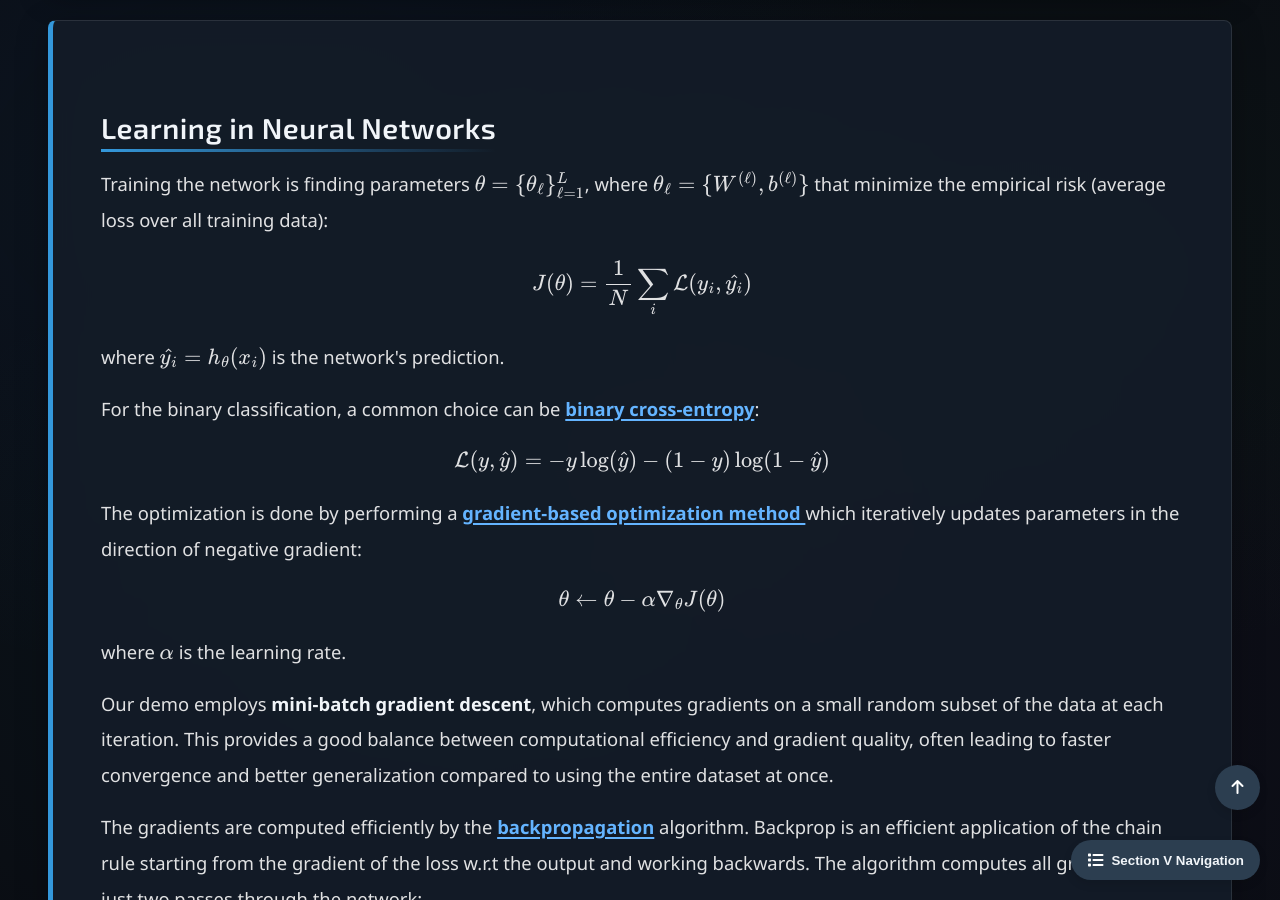
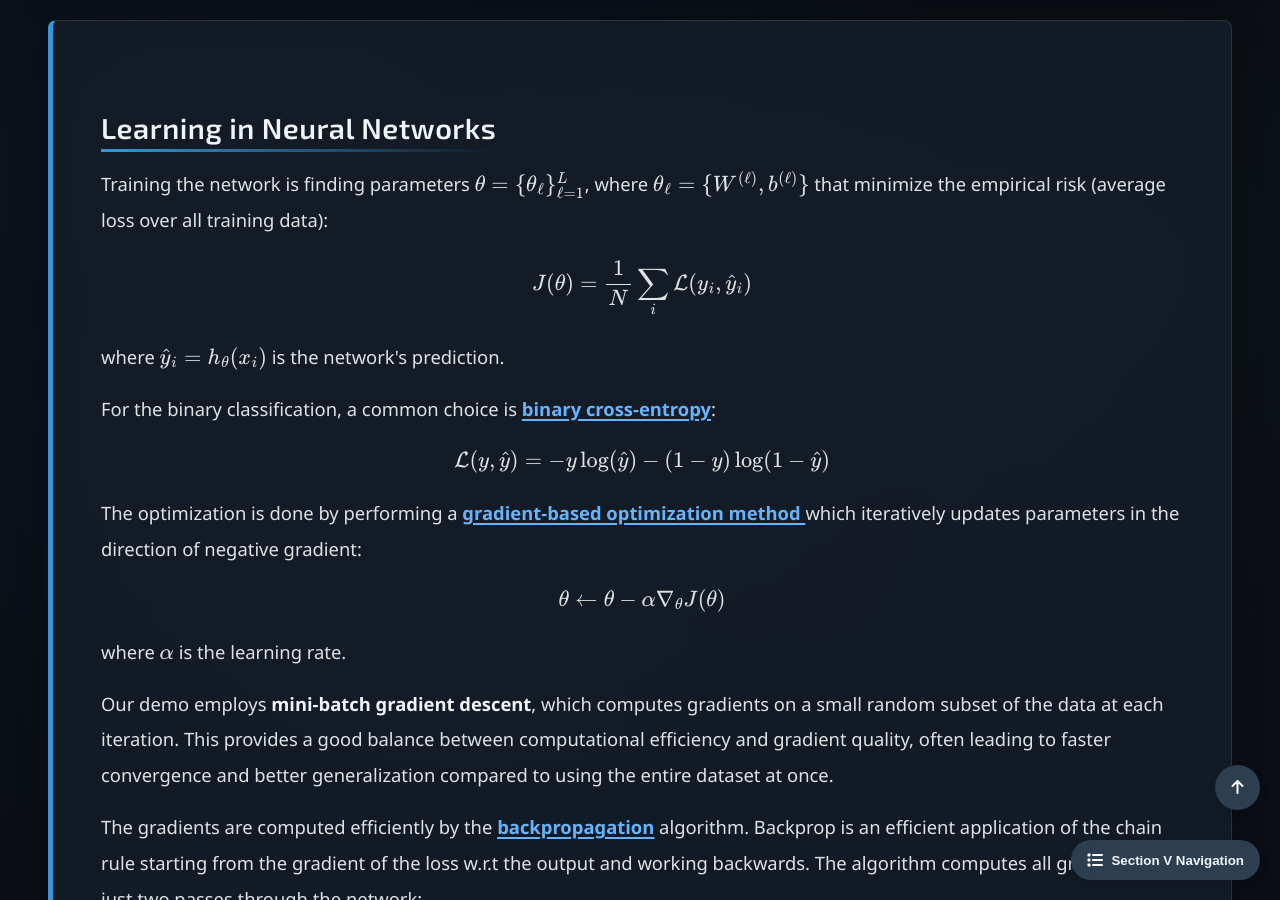
Before and after one commit to Yusukey01/yusukey01.github.io, a Jekyll site: the page built from Mathematics/Machine_learning/neural_networks.html, in a window 1280 px wide and 900 px high, scrolled down 4487 px. Built offline with Jekyll 4.4.1, drawn with Linux system fonts in a browser that asks for light colours; some of the changed text lies outside the part shown.

Commit message:
fixed style, texts

```diff
--- a/Mathematics/Machine_learning/neural_networks.html
+++ b/Mathematics/Machine_learning/neural_networks.html
@@ -192,12 +192,12 @@ uses_python: false
                     Training the network is finding parameters \( \theta = \{ \theta_\ell \}_{\ell=1}^L \), where
                     \( \theta_\ell = \{ W^{(\ell)}, b^{(\ell)} \} \) that minimize the empirical risk (average loss over all training data):
                     \[
-                    J(\theta) = \frac{1}{N} \sum_i \mathcal{L}(y_i, \hat{y_i})
+                    J(\theta) = \frac{1}{N} \sum_i \mathcal{L}(y_i, \hat{y}_i)
                     \]
-                    where \(\hat{y_i} = h_{\theta}(x_i)\) is the network's prediction.
+                    where \(\hat{y}_i = h_{\theta}(x_i)\) is the network's prediction.
                 </p>
                 <p>
-                    For the binary classification, a common choice can be
+                    For the binary classification, a common choice is
                     <a href="../Probability/entropy.html"><strong>binary cross-entropy</strong></a>:
                     \[
                      \mathcal{L}(y, \hat{y}) = -y \log(\hat{y}) - (1-y) \log(1-\hat{y})
```
Also changed, not shown: other parts of Mathematics/Machine_learning/neural_networks.html (+1 -1 lines).
